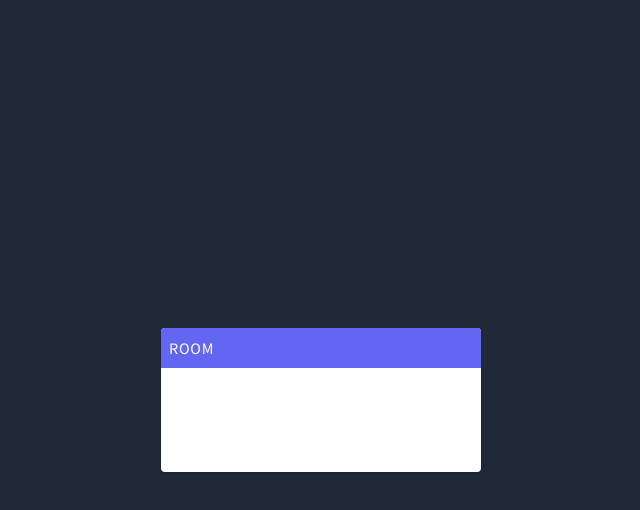
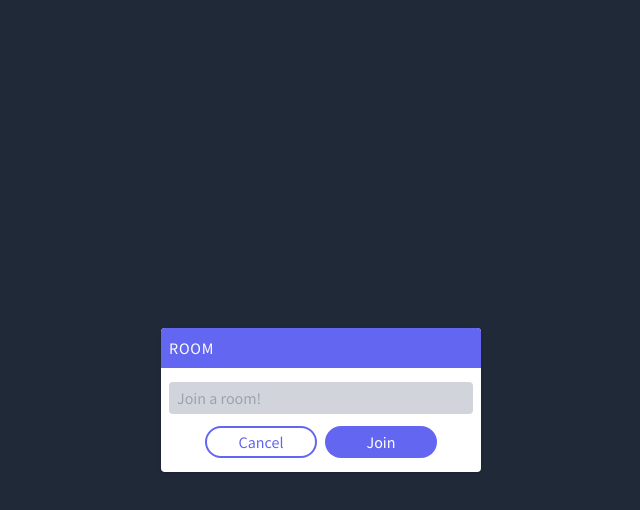
Before and after one commit to LaupWing/code-inspector, a React (Create React App) app in the folder client/: page / in a window 1280 px wide. Both pictures are taken after a click on the button "Join Room". Shown: the top 510 px of the page, without its empty margins (319-959 px from the left). Built offline with nearby package versions, Linux system fonts and the light colour scheme.

Commit message:
joinroom

```diff
--- a/client/src/pages/Home/JoinRoom/index.js
+++ b/client/src/pages/Home/JoinRoom/index.js
@@ -2,8 +2,24 @@ import React from 'react'
 
 const JoinRoom = () => {
    return (
-      <div>
-
+      <div className="m-auto w-full p-2 flex flex-col">
+         <input
+            type="text"
+            className="bg-gray-300 w-full p-2 py-1 rounded"
+            placeholder="Join a room!"
+         />
+         <div className="flex m-auto mt-3">
+            <button
+               className="border-indigo-500 border-2 text-indigo-500 rounded-full mr-2 w-28 capitalize py-0.5"
+            >
+               cancel
+            </button>
+            <button
+               className="bg-indigo-500 rounded-full w-28 capitalize py-0.5 text-white"
+            >
+               join
+            </button>
+         </div>
       </div>
    )
 }
```
